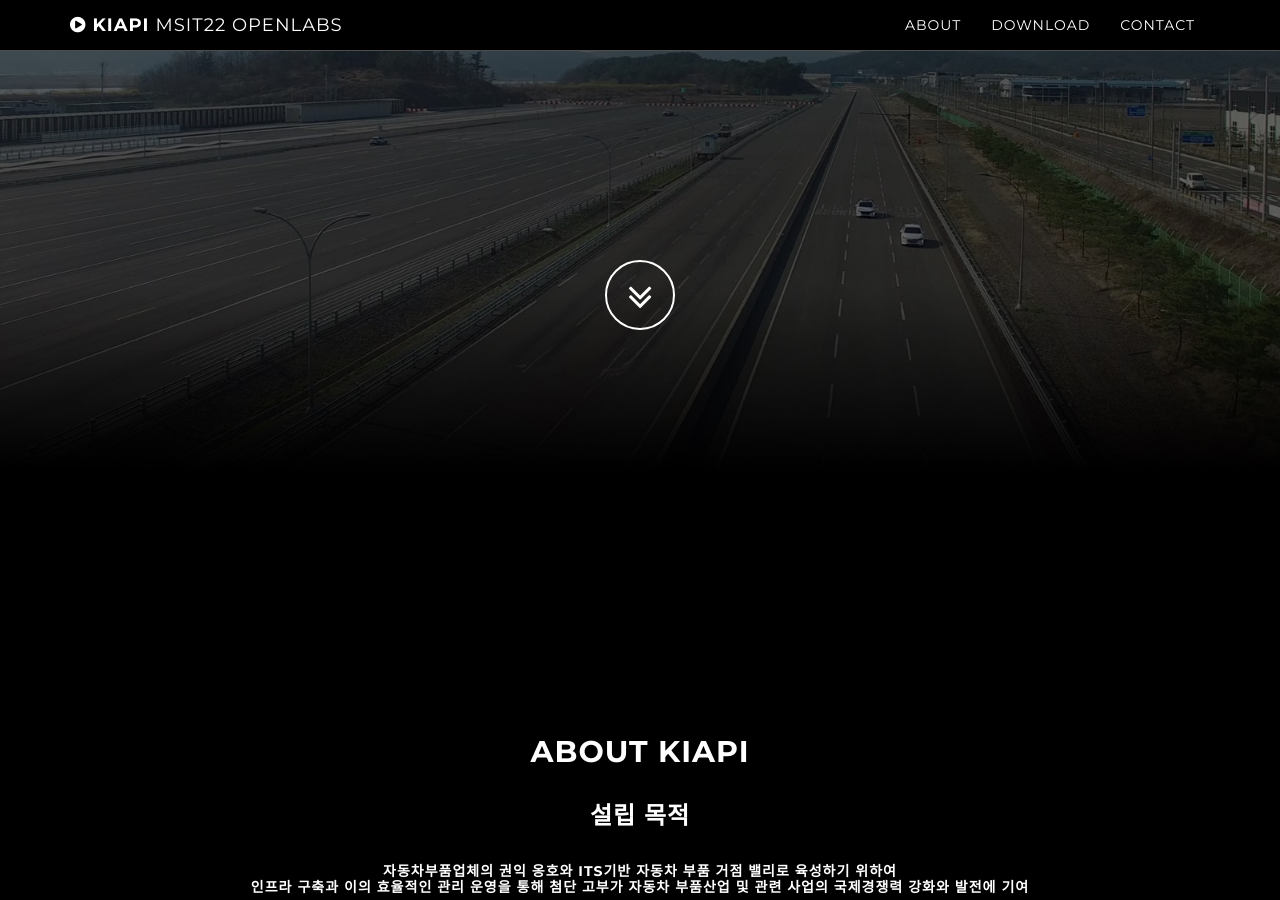
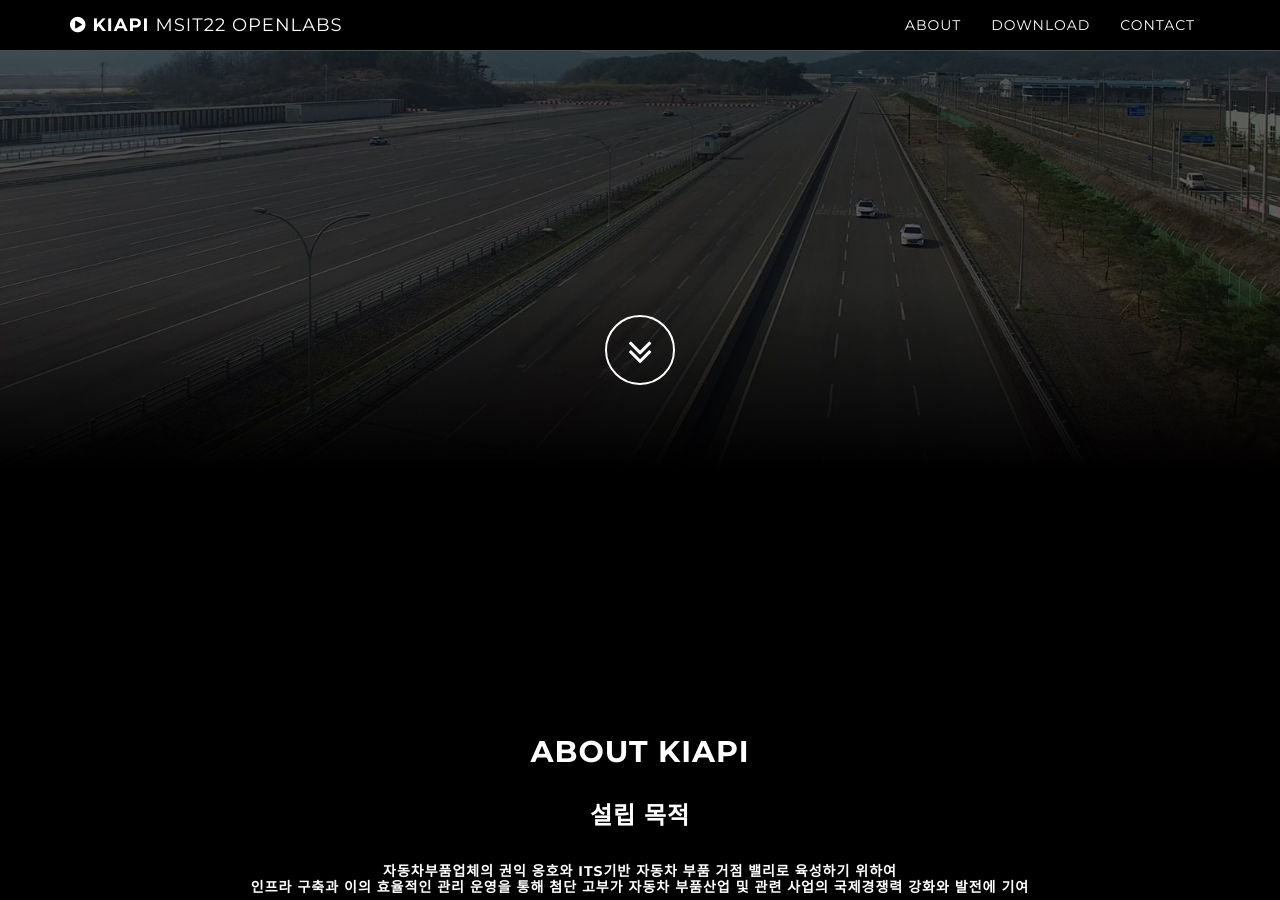
Before and after one commit to knowJang/kiapi-msit-22.github.io, a Jekyll site: the page built from index.html, in a window 1280 px wide and 900 px high, scrolled down 365 px. Built offline with Jekyll 4.4.1, drawn with Linux system fonts in a browser that asks for light colours.

Commit message:
Update header.html

```diff
--- a/_includes/header.html
+++ b/_includes/header.html
@@ -4,7 +4,7 @@
             <div class="container">
                 <div class="row">
                     <div class="col-lg-12 text-center">
-                        <h1 class="brand-heading"> <br><br><br></h1>
+                        <h1 class="brand-heading"> <br><br><br><br><br></h1>
                         <p class="intro-text"><br><br> <br><br><br><br>
                         <a href="#about" class="btn btn-circle page-scroll">
                             <i class="fa fa-angle-double-down animated"></i>
```
